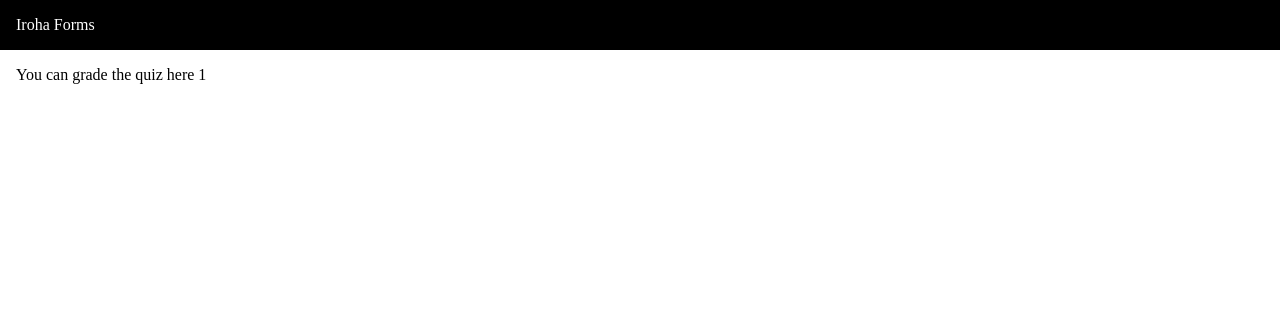
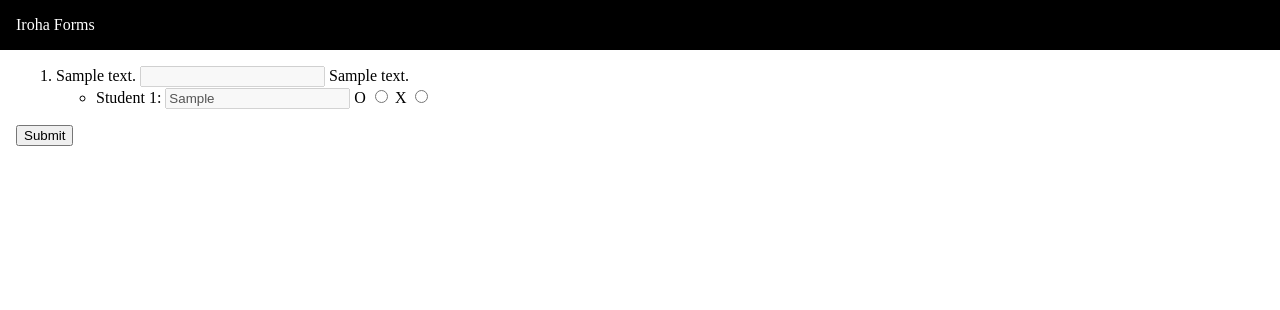
Before and after one commit to JTBooth/homework, a Flask app: page /teacher/quiz/1/grade in a window 1280 px wide. Shown: the top 310 px of the page. Run offline with Flask 2, Linux system fonts and the light colour scheme; tables that the repository leaves empty hold one stand-in row (values such as "Sample post").

Commit message:
teacher can grade homework

```diff
--- a/app.py
+++ b/app.py
@@ -25,12 +25,40 @@ def close_connection(exception):
 def index():
   return render_template("index.html")
 
-@app.route("/teacher/quiz/<teacher_uuid>/grade")
+@app.route("/teacher/quiz/<teacher_uuid>/grade", methods=["GET", "POST"])
 def grade_quiz(teacher_uuid):
-  db = get_db()
-  cursor = db.cursor()
-  student_uuid = cursor.execute("SELECT student_uuid FROM quiz WHERE teacher_uuid=?", (teacher_uuid,)).fetchone()[0]
-  return render_template('grade.html', teacher_uuid=teacher_uuid, student_uuid=student_uuid)
+  if request.method == "GET":
+    db = get_db()
+    cursor = db.cursor()
+    student_uuid, quiz_id = cursor.execute("SELECT student_uuid, id FROM quiz WHERE teacher_uuid=?", (teacher_uuid,)).fetchone()
+    print("student uuid, quiz id", student_uuid, quiz_id)
+
+    questions = cursor.execute("SELECT text_1, text_2, minor_index FROM question WHERE quiz_id=?", (quiz_id,)).fetchall()
+    question_hashes = [
+      {'text_1': q[0], 'text_2': q[1], 'minor_index': q[2]}
+      for q in questions
+    ]
+
+    answers = cursor.execute(
+      "SELECT student_id, minor_index, response_1 FROM answer WHERE quiz_id=?",
+      (quiz_id,)
+    ).fetchall()
+
+    for qh in question_hashes:
+      qh['answers'] = [
+        {
+          'student_id': a[0],
+          'response_1': a[2]
+        }
+        for a in answers
+        if a[1] == qh['minor_index']
+      ]
+
+    return render_template('grade.html', teacher_uuid=teacher_uuid, student_uuid=student_uuid, questions=question_hashes)
+
+  if request.method == "POST":
+    print(request.form)
+    return {}
 
 @app.route("/teacher/quiz/<teacher_uuid>/links")
 def quiz_links(teacher_uuid):
--- a/templates/grade.html
+++ b/templates/grade.html
@@ -8,8 +8,41 @@
   <body>
     <header>Iroha Forms</header>
     <main>
-      You can grade the quiz here
-      {{teacher_uuid}}
+      <form action="{{ url_for('grade_quiz', teacher_uuid=teacher_uuid) }}" method="POST">
+        <ol>
+        {% for q in questions %}
+          <li>
+            {{q['text_1']}}
+            <input type="text" disabled>
+            {{q['text_2']}}
+
+            <ul>
+            {% for a in q['answers'] %}
+              <li>
+                Student {{a['student_id']}}:
+                <input type="text" value="{{a['response_1']}}" disabled>
+                <label for="q-{{q['minor_index']}}-s-{{a['student_id']}}-maru">O</label>
+                <input
+                  type="radio"
+                  name="q-{{q['minor_index']}}-s-{{a['student_id']}}"
+                  id="q-{{q['minor_index']}}-s-{{a['student_id']}}-maru"
+                  value="O"
+                >
+                <label for="q-{{q['minor_index']}}-s-{{a['student_id']}}-batsu">X</label>
+                <input
+                  type="radio"
+                  name="q-{{q['minor_index']}}-s-{{a['student_id']}}"
+                  id="q-{{q['minor_index']}}-s-{{a['student_id']}}-batsu"
+                  value="X"
+                >
+              </li>
+            {% endfor %}
+            </ul>
+          </li>
+        {% endfor %}
+        </ol>
+        <input type="submit">
+      </form>
     </main>
   </body>
 </html>
```
